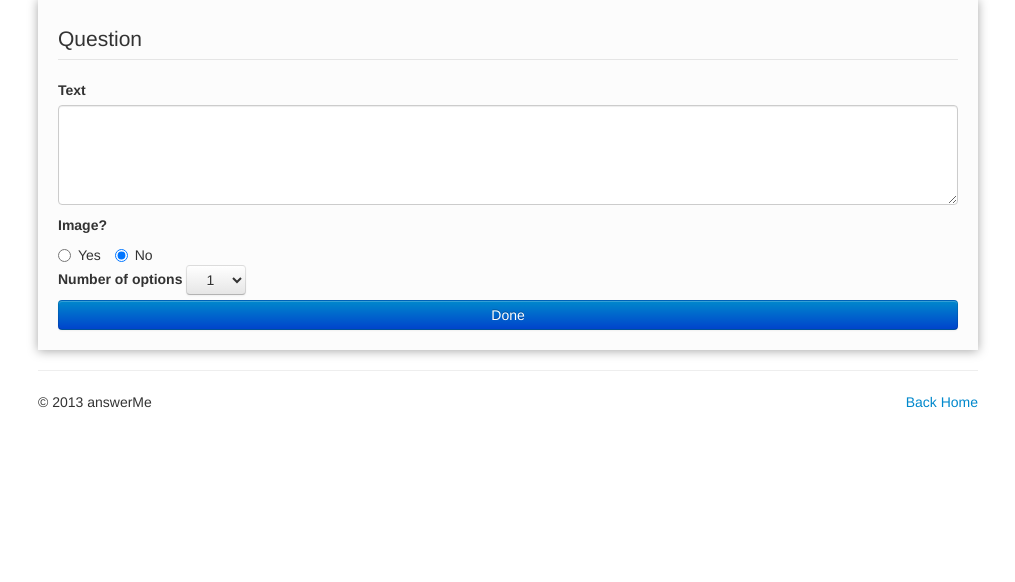
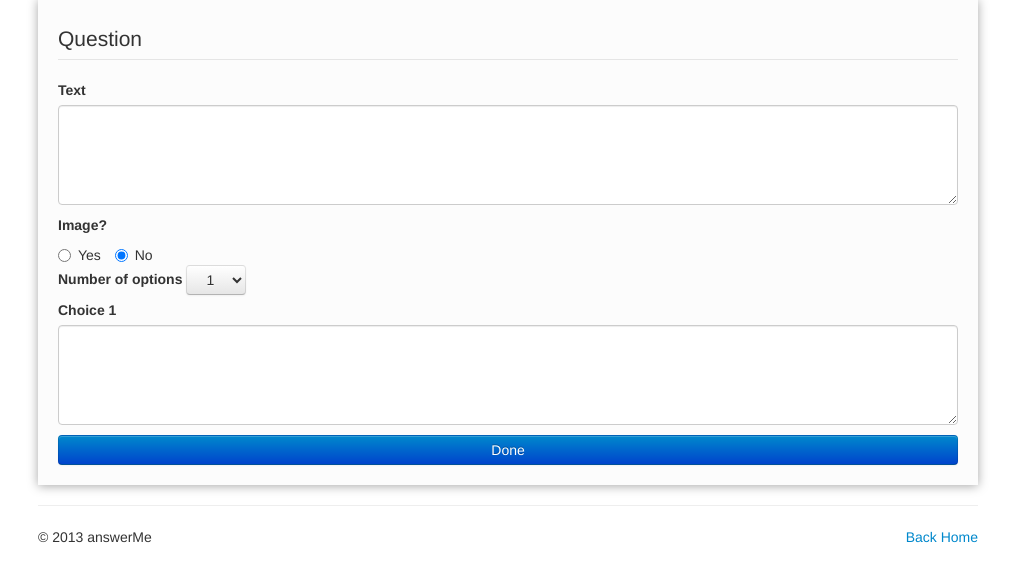
Before and after one commit to ManasJayanth/answer-me, a PHP site: page / in a window 1280 px wide. Shown: the part 83-665 px from the top of the page, without its empty margins (132-1147 px from the left). Run offline with PHP 8.4, Linux system fonts and the light colour scheme.

Commit message:
Single choice bug fixed.

```diff
--- a/index.php
+++ b/index.php
@@ -65,7 +65,10 @@
                     </select>
                 </span>
                 </label>
-                <div id="choices"></div>
+                <div id="choices">
+                    <label>Choice 1</label>
+                    <textarea class="input-block-level" rows="4" placeholder="Enter your choice here..." name="C1"> </textarea>
+                </div>
                 <div id="answer-label"></div>
             </form>
             <hr>
```
